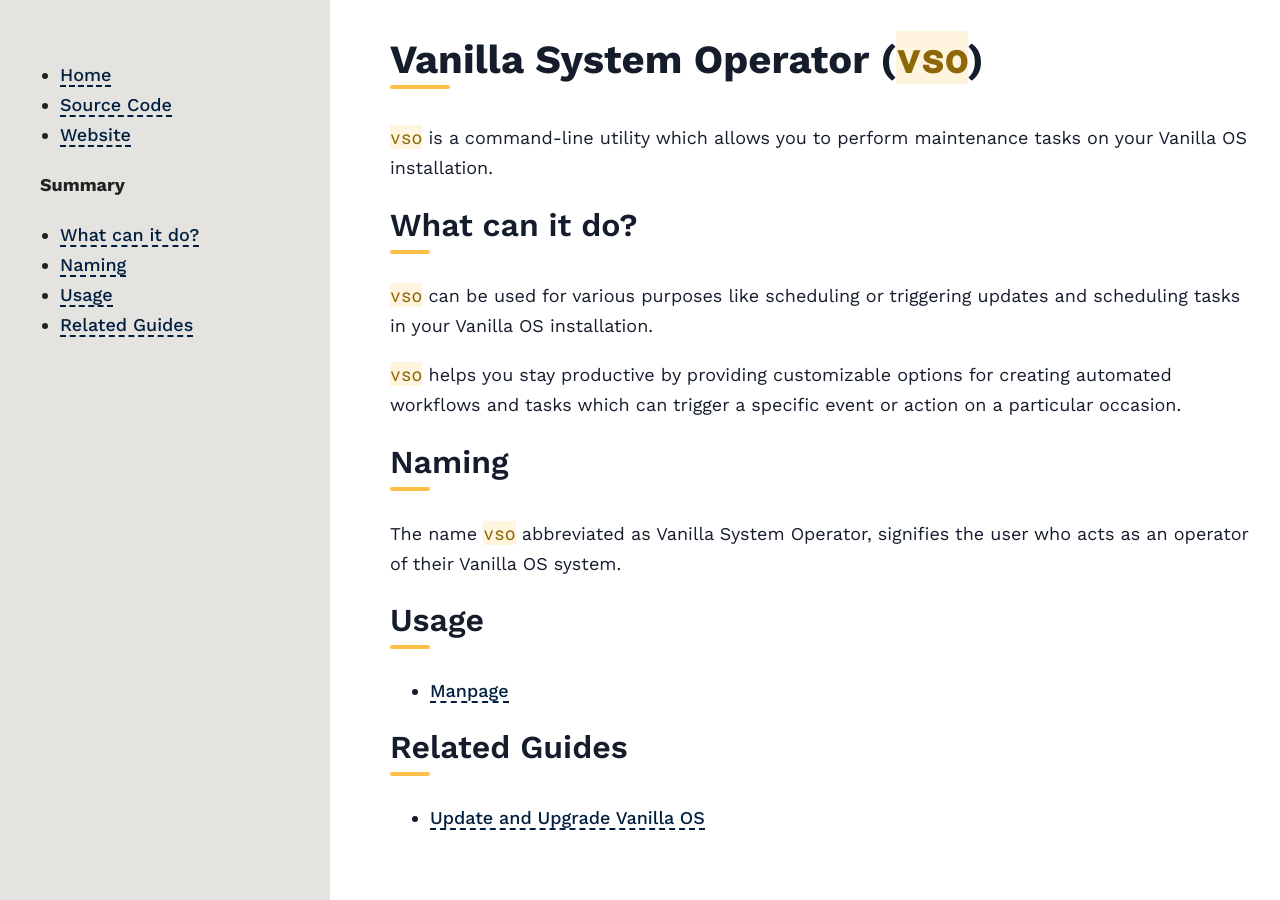
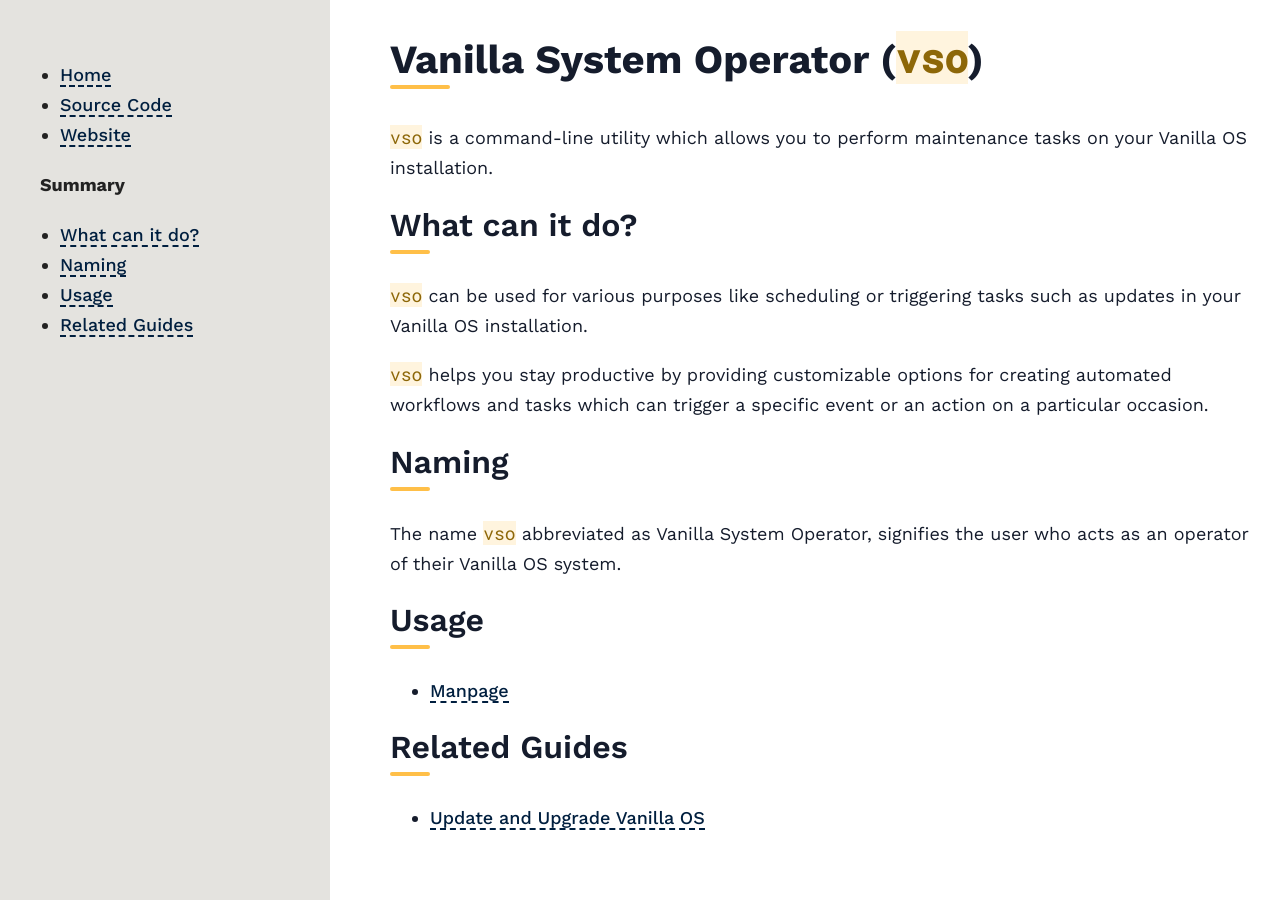
Before and after one commit to Vanilla-OS/documentation, a Jekyll site: the page built from docs/vso/index.md, in a window 1280 px wide. Built offline with Jekyll 4.4.1, drawn with Linux system fonts in a browser that asks for light colours.

Commit message:
Update index.md

```diff
--- a/docs/vso/index.md
+++ b/docs/vso/index.md
@@ -9,9 +9,9 @@ description: Find out how to use vso utility to perform maintenance tasks on Van
 
 ## What can it do?
 
-`vso` can be used for various purposes like scheduling or triggering updates and scheduling tasks in your Vanilla OS installation.
+`vso` can be used for various purposes like scheduling or triggering tasks such as updates in your Vanilla OS installation.
 
-`vso` helps you stay productive by providing customizable options for creating automated workflows and tasks which can trigger a specific event or action on a particular occasion.
+`vso` helps you stay productive by providing customizable options for creating automated workflows and tasks which can trigger a specific event or an action on a particular occasion.
 
 ## Naming
 
```
